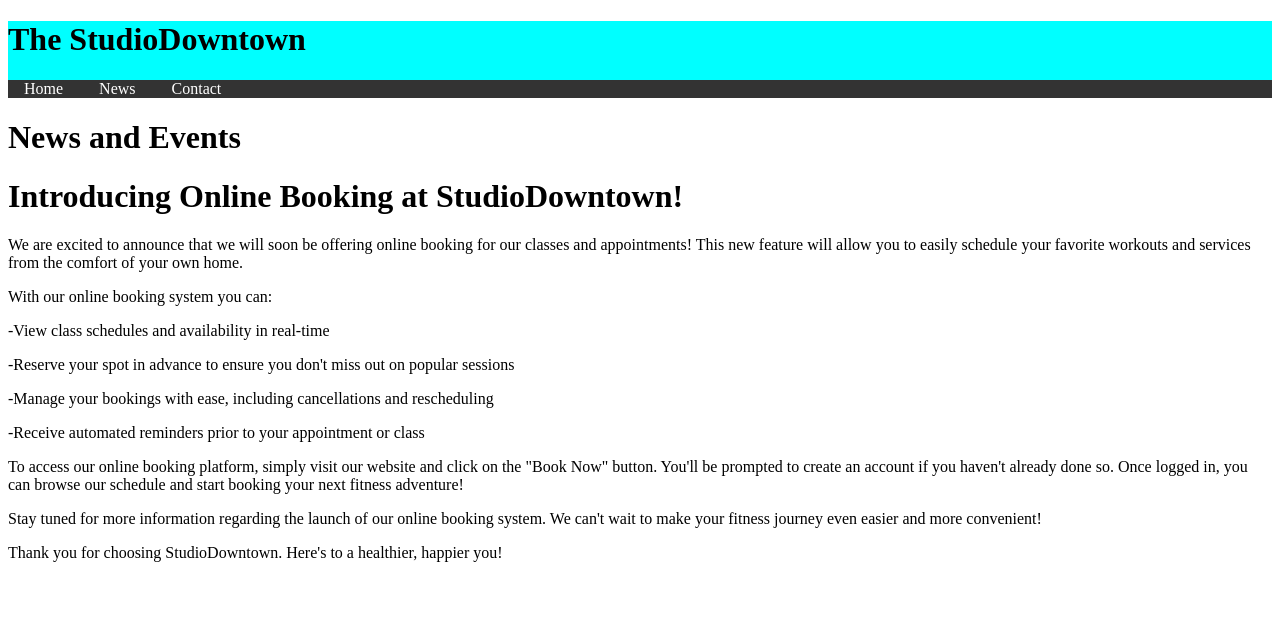
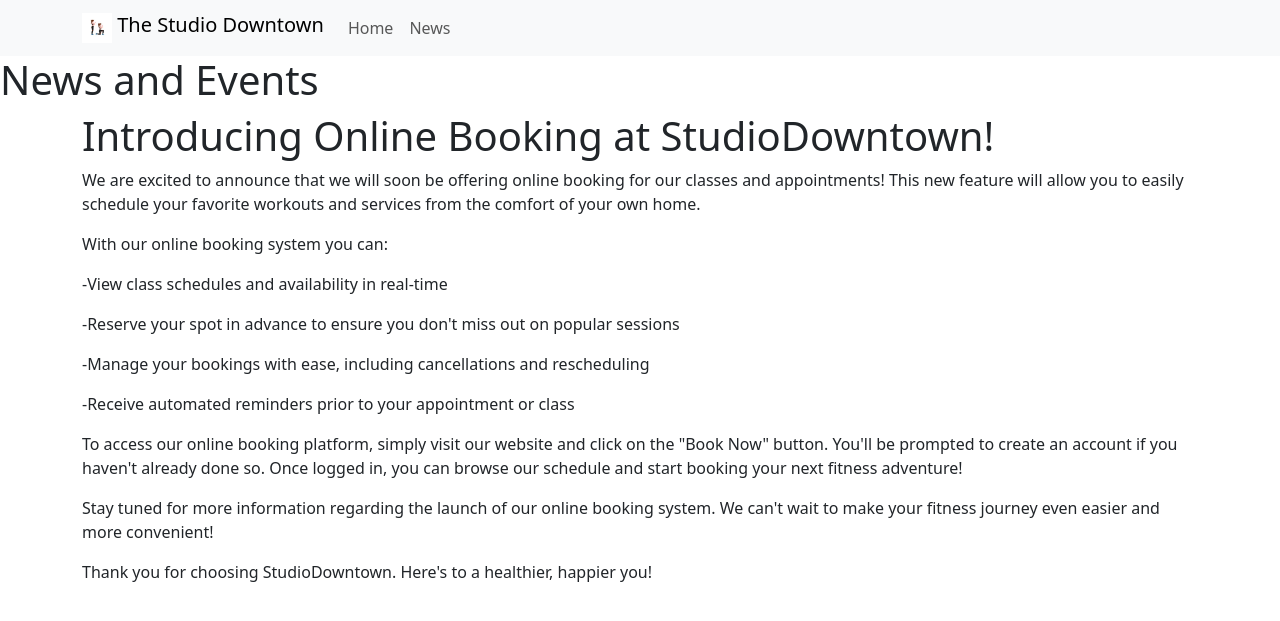
Before and after one commit to noisenetwork/studiodowntown, a Django app: page /news/ in a window 1280 px wide. Shown: the top 621 px of the page. Run offline with Django 3.2, Linux system fonts and the light colour scheme; some libraries are stand-ins or nearby versions.

Commit message:
first_commit

```diff
--- a/studiodowntown/settings.py
+++ b/studiodowntown/settings.py
@@ -37,6 +37,7 @@ INSTALLED_APPS = [
     "django.contrib.sessions",
     "django.contrib.messages",
     "django.contrib.staticfiles",
+    "bootstrap5",
     "home.apps.HomeConfig",
 ]
 
--- a/templates/home.html
+++ b/templates/home.html
@@ -5,7 +5,7 @@
 
 {% block content %}
 
-<div>
+<div class="container">
     <h1>Welcome to our Studio...Downtown</h1>
 
     <p>Welcome to our health and fitness website! We are dedicated to helping you achieve your wellness goals and live a happier, healthier life. Whether you're looking to lose weight, build muscle, improve your cardiovascular health, or simply maintain a balanced lifestyle, we have the resources and expertise to guide you on your journey.</p>
--- a/templates/main.html
+++ b/templates/main.html
@@ -5,7 +5,10 @@
     <meta charset="UTF-8">
     <meta name="viewport" content="width=device-width, initial-scale=1.0">
     <title>StudioDowntown</title>
-    <link rel="stylesheet" href="{% static 'css/styles.css' %}" />
+    {% load bootstrap5 %}
+    {% bootstrap_css %}
+    {% bootstrap_javascript %}
+
 
 </head>
 <body>
--- a/templates/navbar.html
+++ b/templates/navbar.html
@@ -1,11 +1,23 @@
 {% load static %}
-<div style="background-color: aqua;">
-<h1>The StudioDowntown</h1>
 
-<ul>
-    <li><a href="{% url 'home' %}">Home</a></li>
-    <li><a href="{% url 'news' %}">News</a></li>
-    <li><a href="#contact">Contact</a></li>
-</ul>
-
+<nav class="navbar navbar-expand-sm navbar_light bg-light">
+    <div class="container">
+    <a href="{% url 'home' %}" class="navbar-brand mb-0 h1">
+        <img
+        class="d-inline-block align-top"
+        src="{% static 'img/yoga_pose.jpg' %}"
+        width="30" height="30">
+        The Studio Downtown
+    </a>
+    <div class="collapse navbar-collapse" id="navbarNav">
+        <ul class="navbar-nav">
+        <li class="nav-item active">
+            <a href="{% url 'home' %}" class="nav-link">Home</a>
+        </li>
+        <li class="nav-item active">
+            <a href="{% url 'news' %}" class="nav-link">News</a>
+        </li>
+        </ul>
+    </div>
 </div>
+</nav>
--- a/templates/news.html
+++ b/templates/news.html
@@ -3,8 +3,9 @@
 {% block content %}
 
     <h1>News and Events</h1>
+    <div class="container">
 
-<div><h1>Introducing Online Booking at StudioDowntown!</h1></div>
+    <h1>Introducing Online Booking at StudioDowntown!</h1>
     <p>We are excited to announce that we will soon be offering online booking for our classes and appointments! This new feature will allow you to easily schedule your favorite workouts and services from the comfort of your own home.</p>
 
     <p>With our online booking system you can:
@@ -26,5 +27,5 @@
     <p>Stay tuned for more information regarding the launch of our online booking system. We can't wait to make your fitness journey even easier and more convenient!</p>
 
     <p>Thank you for choosing StudioDowntown. Here's to a healthier, happier you!</p>
-
+</div>
 {% endblock content %}
```
Also changed, not shown: home/static/img/yoga_pose.jpg (added). Lines whose indentation alone changed are shown as unchanged.
